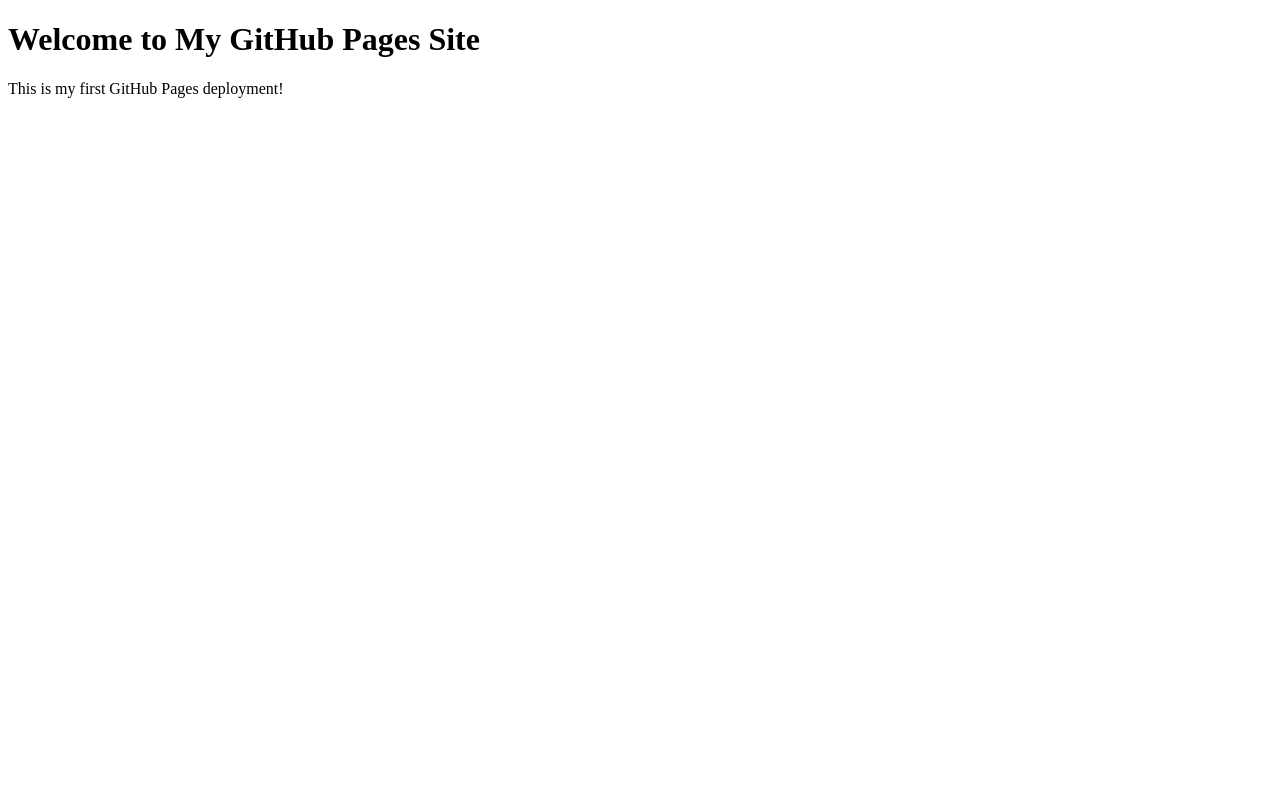
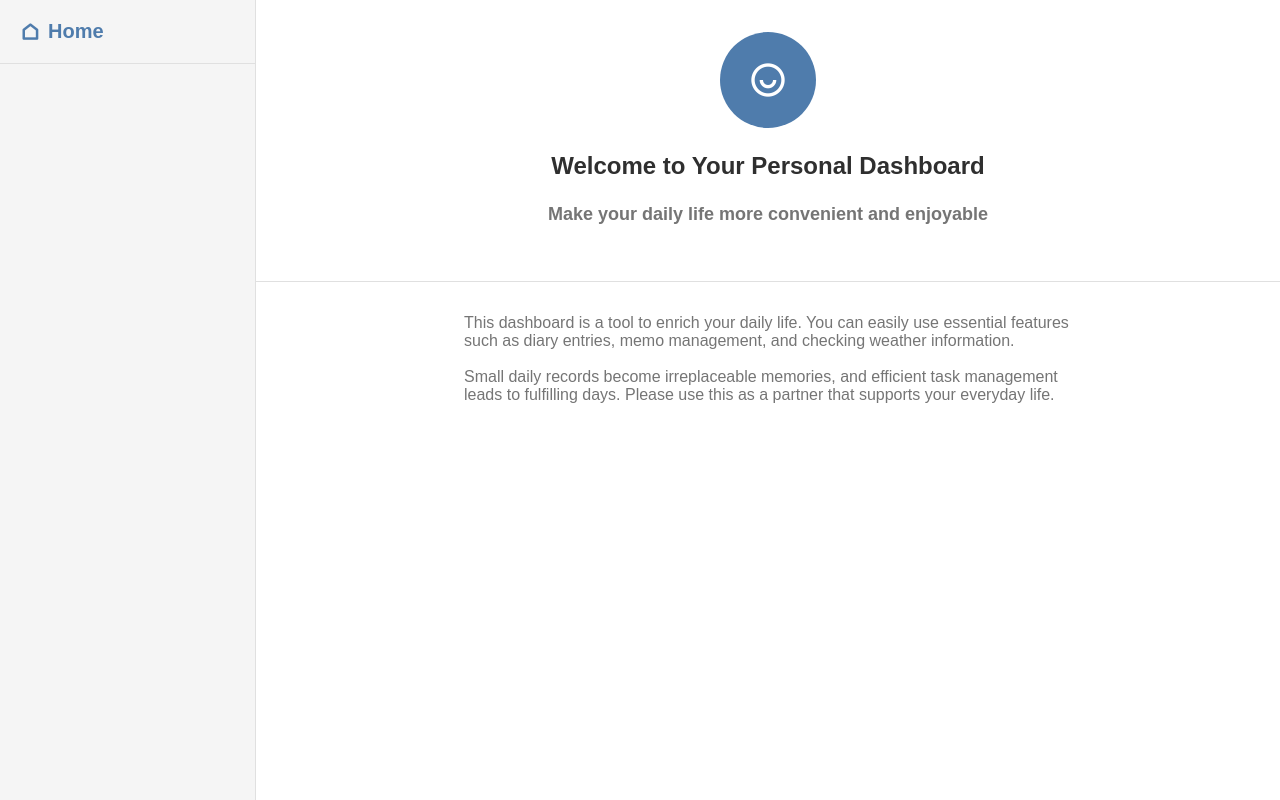
Before and after one commit to AbeTaisei/my-first-web-app, a plain HTML site: page index.html in a window 1280 px wide. Drawn offline with nearby package versions, Linux system fonts and the light colour scheme.

Commit message:
Add files via upload

```diff
--- a/index.html
+++ b/index.html
@@ -1,12 +1,40 @@
 <!DOCTYPE html>
 <html lang="en">
-<head>
-    <meta charset="UTF-8">
-    <meta name="viewport" content="width=device-width, initial-scale=1.0">
-    <title>My GitHub Pages Site</title>
-</head>
-<body>
-    <h1>Welcome to My GitHub Pages Site</h1>
-    <p>This is my first GitHub Pages deployment!</p>
-</body>
+  <head>
+    <meta charset="UTF-8" />
+    <meta name="viewport" content="width=device-width, initial-scale=1.0" />
+    <link rel="stylesheet" href="style.css" />
+    <link href="https://cdn.jsdelivr.net/npm/remixicon@4.5.0/fonts/remixicon.css" rel="stylesheet" />
+    <title>Dashboard</title>
+  </head>
+  <body>
+    <div class = "dashboard">
+      <aside>
+        <header>
+          <a class="Home" href="#" data-tab="home">
+            <span class="ri-home-line"></span>
+            Home
+          </a>
+        </header>
+      </aside>
+      <main>
+        <section id="home">
+          <header class ="welcome-header">
+            <div class = "welcome-icon">
+              <span class = "ri-user-smile-line"></span>
+            </div>
+            <h1 class = "welcome-title">Welcome to Your Personal Dashboard</h1>
+            <h2 class = "subtitle">Make your daily life more convenient and enjoyable</h2>
+          </header>
+          <div class = "welcome-content">
+            <p>
+              This dashboard is a tool to enrich your daily life. You can easily use essential features such as diary entries, memo management, and checking weather information.
+            </p>
+            <br>
+            <p>Small daily records become irreplaceable memories, and efficient task management leads to fulfilling days. Please use this as a partner that supports your everyday life.</p>
+          </div>
+        </section>
+      </main>
+    </div>
+  </body>
 </html>
--- /dev/null
+++ b/style.css
@@ -0,0 +1,102 @@
+/* ブラウザで設定されているスタイルのリセット・共通設定 */
+/* 消さないでください */
+*,
+*::before,
+*::after {
+  box-sizing: border-box;
+}
+body,
+h1,
+h2,
+h3,
+p,
+ul,
+li,
+form,
+input,
+textarea,
+select,
+button {
+  margin: 0;
+  padding: 0;
+  font-family: sans-serif;
+}
+
+ul {
+  list-style: none;
+}
+/* スタイルのリセット終了 */
+
+/* サイドバーとメインコンテンツを包むための要素のスタイルを書いてください */
+.dashboard {
+  display: flex;
+  height: 100vh;
+}
+
+/* サイドバーに関連するスタイルを書いてください */
+aside {
+  width: 256px;
+  flex-shrink: 0;
+  background-color: #f5f5f5;
+  border-right:1px solid #e0e0e0;
+  display: flex;
+  flex-direction: column;
+  height: 100%;
+}
+header {
+  padding: 20px;
+  border-bottom: 1px solid #e0e0e0;
+}
+.Home {
+  font-size: 1.25rem;
+  font-weight: 600;
+  color: #4f7cac;
+  display: flex;
+  align-items: center;
+  gap: 8px;
+  text-decoration: none;
+}
+/* メインコンテンツに関連するスタイルを書いてください */
+main {
+  flex: 1;
+}
+.welcome-header{
+  padding :32px;
+  border-bottom: 1px #e0e0e0 solid;
+  text-align: center;
+}
+.welcome-icon{
+  width: 96px;
+  height: 96px;
+  border-radius: 50%;
+  background-color: #4f7cac;
+  display: flex;
+  justify-content: center;
+  align-items: center;
+  margin-left: auto;
+  margin-right: auto;
+  margin-bottom: 24px;
+  font-size: 2.5rem;
+  color: white;
+}
+.welcome-title{
+  font-size: 1.5rem;
+  font-weight: 600;
+  color:#2f2f2f;
+  margin: 8px;
+}
+.subtitle{
+  font-size: 1.125rem;
+  color: #757575;
+  margin: 24px;
+}
+.welcome-content{
+  max-width: 672px;
+  margin-left: auto;
+  margin-right: auto;
+  margin-top: 0;
+  margin-bottom:0;
+  padding: 32px;
+  color: #757575;
+  margin-bottom: 16px;
+}
```
